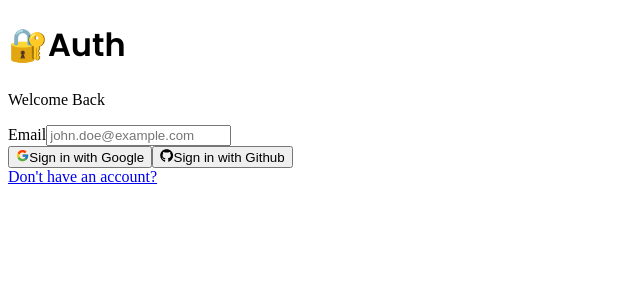
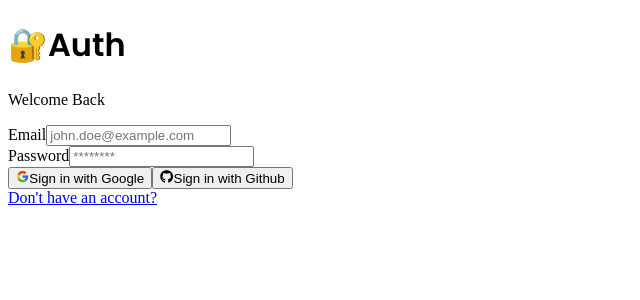
Before and after one commit to lapinRagnar/next-auth-advanced-2024, a Next.js app: page /auth/login in a window 1280 px wide. Shown: the top 300 px of the page, without its empty margins (0-640 px from the left). Built offline with nearby package versions, Linux system fonts and the light colour scheme.

Commit message:
le password

```diff
--- a/components/auth/LoginForm.tsx
+++ b/components/auth/LoginForm.tsx
@@ -57,6 +57,26 @@
 
               )}
             />
+
+            <FormField
+              control={form.control}
+              name='password'
+              render={({field}) => (
+                <FormItem>
+                  <FormLabel>Password</FormLabel>
+                  <FormControl>
+                    <Input
+                      {...field}
+                      placeholder='********'
+                      type='password'
+                    />
+                  </FormControl>
+                  <FormMessage />
+                </FormItem>
+
+              )}
+            />
+
           </div>
         </form>
       </Form>
```
